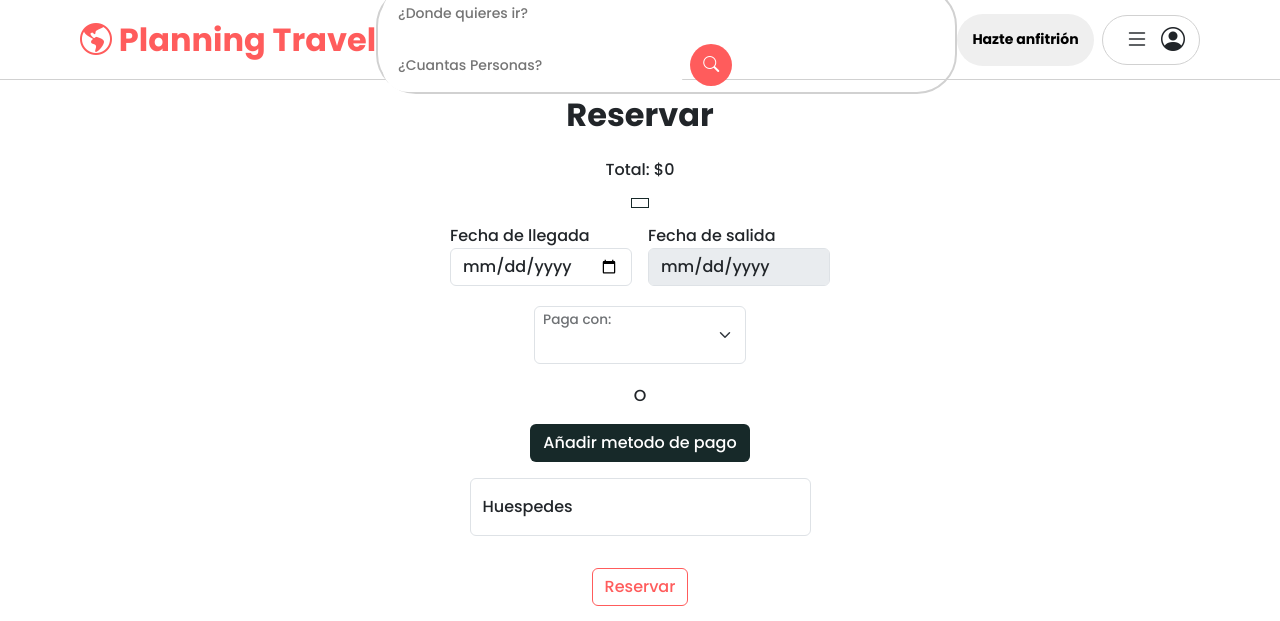
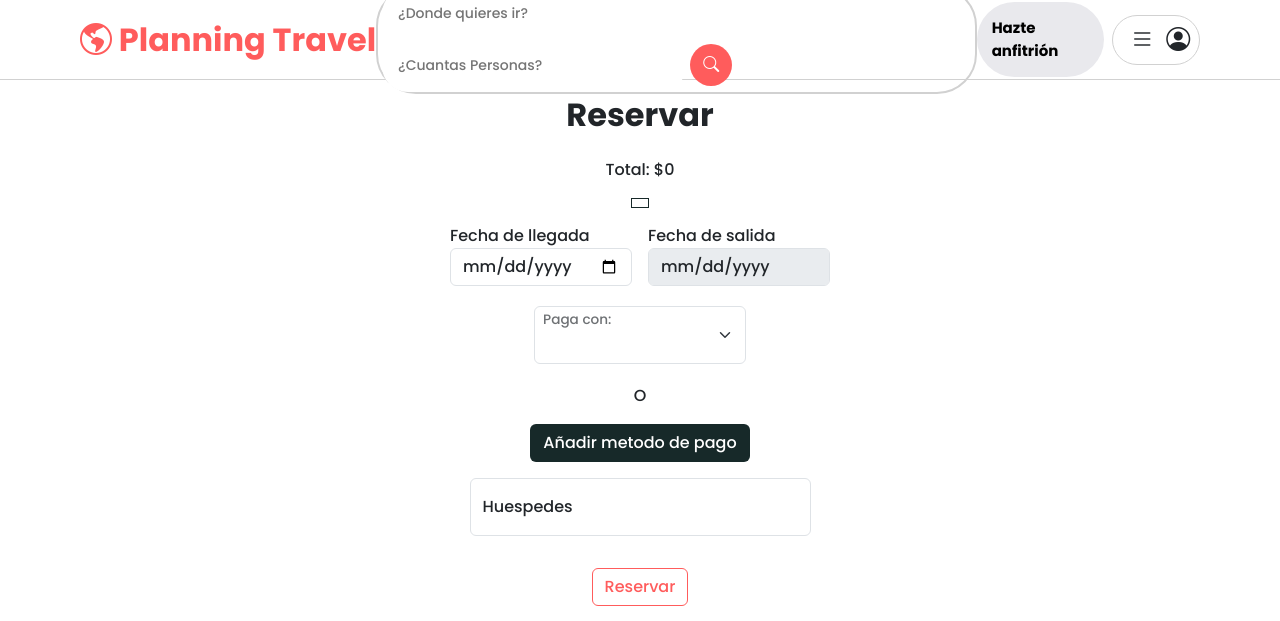
Before and after one commit to AndresM9901/planning-travel-v2, a Django app: template proyecto_planning_travel/planning_travel/templates/planning_travel/hoteles/reservas/reservas.html in a window 1280 px wide. Shown: the top 621 px of the page. Run offline with Django 4.2, Linux system fonts and the light colour scheme; the template is opened without the code that fills it, so the values that code supplies are empty; some libraries are stand-ins or nearby versions; some web fonts are replaced.

Commit message:
actualizacion nav

```diff
--- a/proyecto_planning_travel/planning_travel/static/planning_travel/styles/dueno/dueno_hoy.css
+++ b/proyecto_planning_travel/planning_travel/static/planning_travel/styles/dueno/dueno_hoy.css
@@ -27,13 +27,15 @@
 }
 #boton-reservaciones{
     background: white;
+    color: #ff5c5c;
     font-size: 15px;
+    padding: 10px;
     border: solid 1px white;
     text-decoration:underline;
 }
 #boton-reservaciones:hover{
     background: rgb(226, 226, 226);
-    border-radius: 10px;
+    border-radius: 20px;
 }
 #nav-dueno-hoy{
     display: flex;
--- a/proyecto_planning_travel/planning_travel/static/planning_travel/styles/navbarHome.css
+++ b/proyecto_planning_travel/planning_travel/static/planning_travel/styles/navbarHome.css
@@ -53,13 +53,14 @@
 }
 
 .btn-publicar {
-    width: 137px;
-    height: 52px;
     border-radius: 40px;
+    background: #e9e9ed;
     color: black;
-    font-size: 14px;
+    font-size: 15px;
     font-weight: 600;
     border: none;
+    text-decoration: none;
+    padding: 15px;
 }
 
 .btn-publicar:hover {
--- a/proyecto_planning_travel/planning_travel/templates/planning_travel/hoteles/base_hoteles.html
+++ b/proyecto_planning_travel/planning_travel/templates/planning_travel/hoteles/base_hoteles.html
@@ -48,7 +48,7 @@
             </form>
         </div>
         <div class="nav-bar-btns btn-dropdown d-flex">
-            <button class="btn-publicar">Hazte anfitrión</button>
+            <a href="{% url 'dueno_hoy' %}"  class="btn-publicar">Hazte anfitrión</a>
             <div class="btn-profile d-flex">
                 <div>
                     <i class="bi bi-list"></i>
--- a/proyecto_planning_travel/planning_travel/views.py
+++ b/proyecto_planning_travel/planning_travel/views.py
@@ -685,7 +685,10 @@ def dueno_hotel(request):
     return render(request, 'planning_travel/hoteles/dueno_hotel/dueno_hotel.html')
 
 def dueno_hoy(request):
-    return render(request, 'planning_travel/hoteles/dueno_hotel/dueno_hoy.html')
+    q = Reserva.objects.all()
+    h = Habitacion.objects.get
+    contexto = {'data': q}
+    return render(request, 'planning_travel/hoteles/dueno_hotel/dueno_hoy.html', contexto)
 
 def dueno_calendario(request):
     return render(request, 'planning_travel/hoteles/dueno_hotel/dueno_calendario.html')
```
Also changed, not shown: proyecto_planning_travel/planning_travel/static/planning_travel/styles/dueno/navbar_dueno_hotel.css (+4 -3 lines), proyecto_planning_travel/planning_travel/templates/planning_travel/hoteles/dueno_hotel/dueno_hoy.html (+9 -2 lines), proyecto_planning_travel/db.sqlite3.
